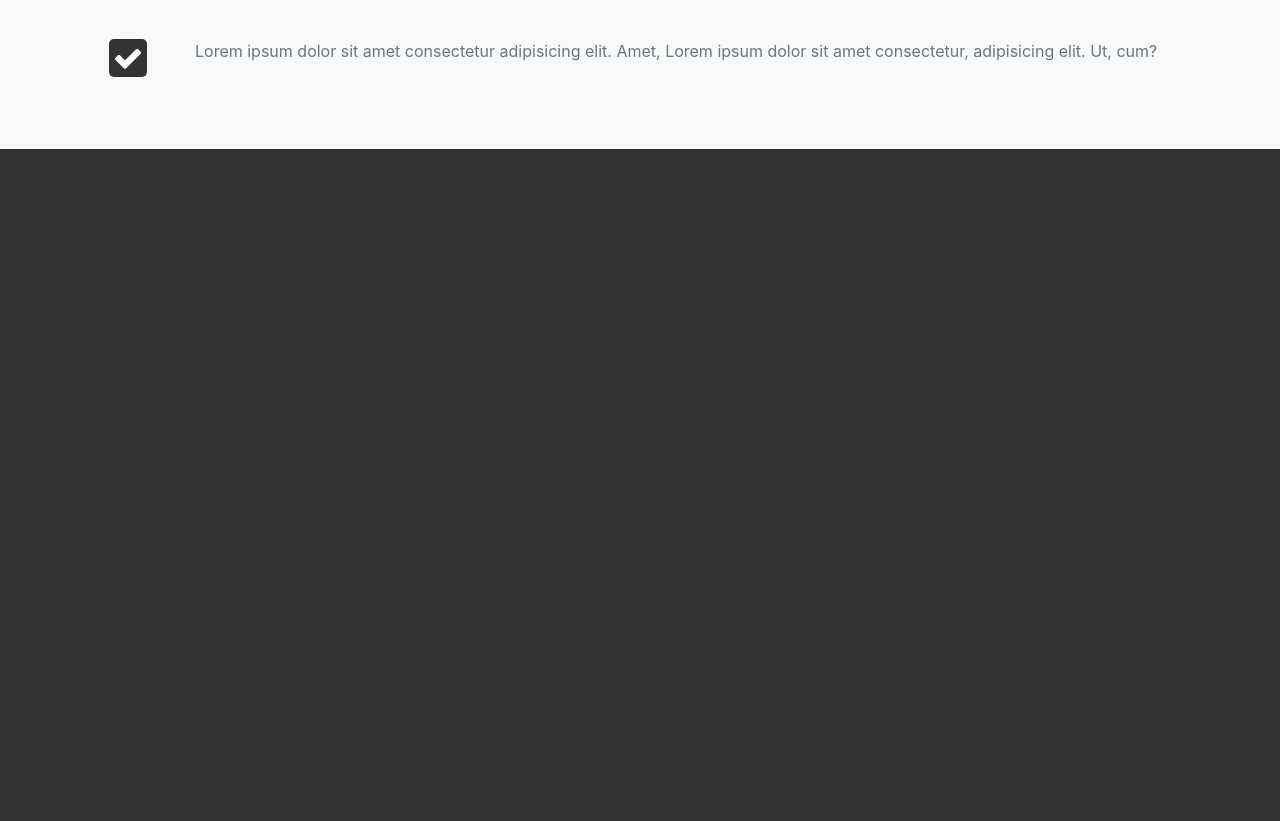
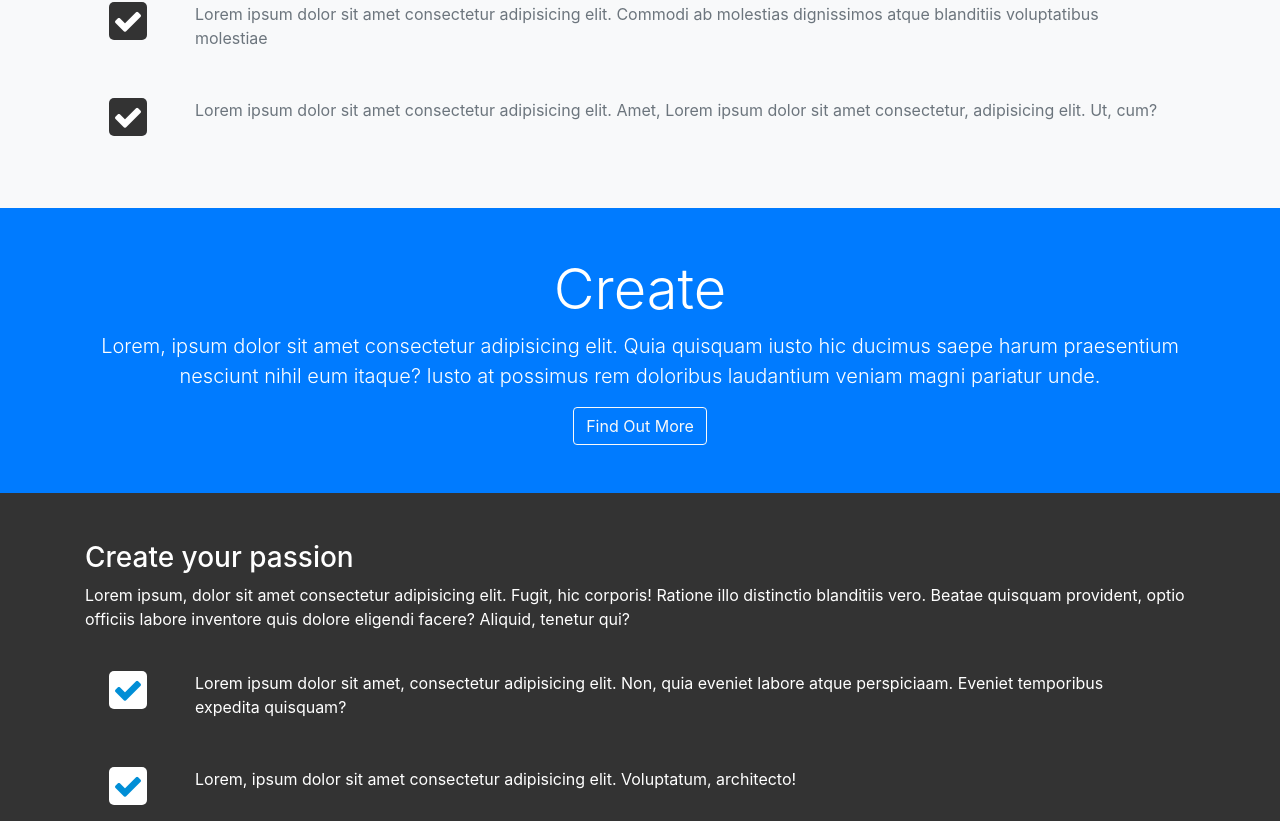
Before and after one commit to wenfangdu/looplab, a Vue app: page / in a window 1280 px wide. Shown: the part 1976-2797 px from the top of the page. Before the commit the page ends 2125 px from the top, so only its background shows below. Built offline with nearby package versions, Linux system fonts and the light colour scheme.

Commit message:
completed xs

```diff
--- a/index.html
+++ b/index.html
@@ -8,6 +8,7 @@
   <title>bs1</title>
   <link href="https://maxcdn.bootstrapcdn.com/font-awesome/4.7.0/css/font-awesome.min.css" rel="stylesheet" integrity="sha384-wvfXpqpZZVQGK6TAh5PVlGOfQNHSoD2xbE+QkPxCAFlNEevoEH3Sl0sibVcOQVnN"
     crossorigin="anonymous">
+  </style>
 </head>
 
 <body>
--- a/src/App.vue
+++ b/src/App.vue
@@ -2,7 +2,7 @@
   <div>
     <!-- main header -->
     <header>
-      <nav class="navbar navbar-expand-sm bg-dark navbar-dark fixed-top">
+      <nav class="navbar navbar--border-bottom navbar-expand-sm bg-dark navbar-dark fixed-top fixed-top--sm">
         <div class="container">
           <a href="index.html" class="navbar-brand navbar-brand--white">BS1</a>
           <button class="navbar-toggler" data-toggle="collapse" data-target="#navbarCollapse">
@@ -76,8 +76,120 @@
         </div>
       </div>
     </section>
+    <!-- create head section-->
+    <section id="create-head-section" class="bg-primary">
+      <div class="container">
+        <div class="text-center">
+          <div class="py-5">
+            <h1 class="display-4">Create</h1>
+            <p class="lead">Lorem, ipsum dolor sit amet consectetur adipisicing elit. Quia quisquam iusto hic ducimus saepe harum praesentium
+              nesciunt nihil eum itaque? Iusto at possimus rem doloribus laudantium veniam magni pariatur unde.</p>
+            <a href="#" class="btn btn-outline-light ">Find Out More</a>
+          </div>
+        </div>
+      </div>
+    </section>
+    <!-- create section -->
+    <section id="create-section" class="py-5">
+      <div class="container">
+        <h3>Create your passion</h3>
+        <p>Lorem ipsum, dolor sit amet consectetur adipisicing elit. Fugit, hic corporis! Ratione illo distinctio blanditiis
+          vero. Beatae quisquam provident, optio officiis labore inventore quis dolore eligendi facere? Aliquid, tenetur
+          qui?
+        </p>
+        <div class="d-flex">
+          <div class="p-4">
+            <i class="fa fa-check fa-check--bg-white"></i>
+          </div>
+          <div class="p-4">Lorem ipsum dolor sit amet, consectetur adipisicing elit. Non, quia eveniet labore atque perspiciaam. Eveniet temporibus
+            expedita quisquam?</div>
+        </div>
+        <div class="d-flex">
+          <div class="p-4"><i class="fa fa-check fa-check--bg-white"></i></div>
+          <div class="p-4">Lorem, ipsum dolor sit amet consectetur adipisicing elit. Voluptatum, architecto!</div>
+        </div>
+        <div class="d-flex">
+          <div class="p-4">
+            <div class="fa fa-check fa-check--bg-white"></div>
+          </div>
+          <div class="p-4">Lorem ipsum dolor sit amet consectetur adipisicing elit. Ex quod fuga autem minus? Laborum, pariatur?</div>
+        </div>
+        <img src="./assets/img/create-section1.jpg" alt="create section img" class="img-fluid container-fluid mb-3 rounded-circle">
+      </div>
+    </section>
+    <!-- share head section -->
+    <section id="share-head-section" class="bg-primary py-5">
+      <div class="container">
+        <div class="text-center">
+          <h1 class="display-4">Share</h1>
+          <p class="lead">Lorem ipsum dolor sit amet consectetur adipisicing elit. Quae nesciunt cumque facilis nobis sit eum quaerat numquam!
+            Veritatis recusandae esse incidunt! Nesciunt quasi, doloribus mollitia ex laudantium voluptatibus corporis tempore.</p>
+          <a href="#" class="btn btn-outline-light">Find Out More</a>
+        </div>
+      </div>
+    </section>
+    <!-- share section -->
+    <section id="share-section" class="py-5 bg-light text-muted">
+      <div class="container">
+        <img src="./assets/img/share-section1.jpg" alt="share section img" class=" img-fluid mb-3 rounded-circle">
+        <h3>Share what you create</h3>
+        <p>Lorem ipsum dolor sit amet consectetur adipisicing elit. Totam, voluptatem sequi deserunt cumque vitae iste, nulla
+          ullam earum officia iure illum voluptates debitis unde, exercitationem quos sint repudiandae commodi sit!</p>
+        <div class="d-flex">
+          <div class="p-4"><i class="fa fa-check fa-check--bg-white"></i></div>
+          <div class="p-4">Lorem ipsum dolor sit amet consectetur, adipisicing elit. Minus, accusantium? Totam quasi facilis repudiandae recusandae.</div>
+        </div>
+        <div class="d-flex">
+          <div class="p-4"><i class="fa fa-check fa-check--bg-white"></i></div>
+          <div class="p-4">Lorem ipsum dolor sit amet consectetur, adipisicing elit. Molestias odit natus necessitatibus animi doloremque
+            sunt.
+          </div>
+        </div>
+      </div>
+    </section>
+    <!-- main footer -->
+    <footer class="bg-dark">
+      <div class="container">
+        <div class="text-center">
+          <div class="py-4">
+            <h3>BS1</h3>
+            <p>Copyright &copy; 2017</p>
+            <button class="btn btn-primary" data-toggle="modal" data-target="#contactModal">Contact Us</button>
+          </div>
+        </div>
+      </div>
+    </footer>
+    <!-- contact modal -->
+    <div class="modal fade text-dark" id="contactModal">
+      <div class="modal-dialog">
+        <div class="modal-content">
+          <div class="modal-header">
+            <h5 class="modal-title">Contact Us</h5>
+            <button class="close" data-dismiss="modal"><span>&times;</span></button>
+          </div>
+          <div class="modal-body">
+            <form action="post">
+              <div class="form-group">
+                <label for="name">Name</label>
+                <input type="text" name="name" id="name" class="form-control">
+              </div>
+              <div class="form-group">
+                <label for="email">Email</label>
+                <input type="text" name="email" id="email" class="form-control">
+              </div>
+              <div class="form-group">
+                <label for="msg">Message</label>
+                <textarea name="msg" id="msg" class="form-control"></textarea>
+              </div>
+            </form>
+          </div>
+          <div class="modal-footer">
+            <button class="btn btn-primary btn-block">Submit</button>
+          </div>
+        </div>
+      </div>
+    </div>
   </div>
-
 </template>
 <script>
   const $ = require("jquery")
--- a/src/assets/css/global/_root.css
+++ b/src/assets/css/global/_root.css
@@ -2,5 +2,5 @@
   --bg-color: #333333;
   --primary-color: #008ed6;
   --dark-overlay: rgba(0, 0, 0, 0.7);
-  --icon-size: 30px;
+  --icon-size: 1.875rem;
 }
--- a/src/assets/css/modules/_bootstrap.css
+++ b/src/assets/css/modules/_bootstrap.css
@@ -7,3 +7,13 @@
 .card--low-opacity {
   opacity: 0.9;
 }
+.fixed-top--sm {
+  position: relative;
+  @media (--md) {
+    position: fixed;
+  }
+}
+.navbar--border-bottom {
+  border-bottom: var(--primary-color) solid 0.1875rem;
+  opacity: 0.9;
+}
--- a/src/assets/css/modules/_fa.css
+++ b/src/assets/css/modules/_fa.css
@@ -1,7 +1,14 @@
 .fa-check--bg-dark {
   color: #ffffff;
   background-color: var(--bg-color);
-  padding: 4px;
-  border-radius: 5px;
+  padding: 0.25rem;
+  border-radius: 0.3125rem;
   font-size: var(--icon-size);
 }
+.fa-check--bg-white {
+  color: var(--primary-color);
+  background-color: #ffffff;
+  padding: 0.25rem;
+  border-radius: 0.3125rem;
+  font-size: var(--icon-size);
+}
--- a/src/assets/css/modules/_site.css
+++ b/src/assets/css/modules/_site.css
@@ -9,7 +9,10 @@
   top: 0;
   left: 0;
   width: 100%;
-  height: 700px;
+  height: 47.5rem;
+  @media (--md) {
+    height: 43.75rem;
+  }
   &--dark {
     background-color: var(--dark-overlay);
   }
```
